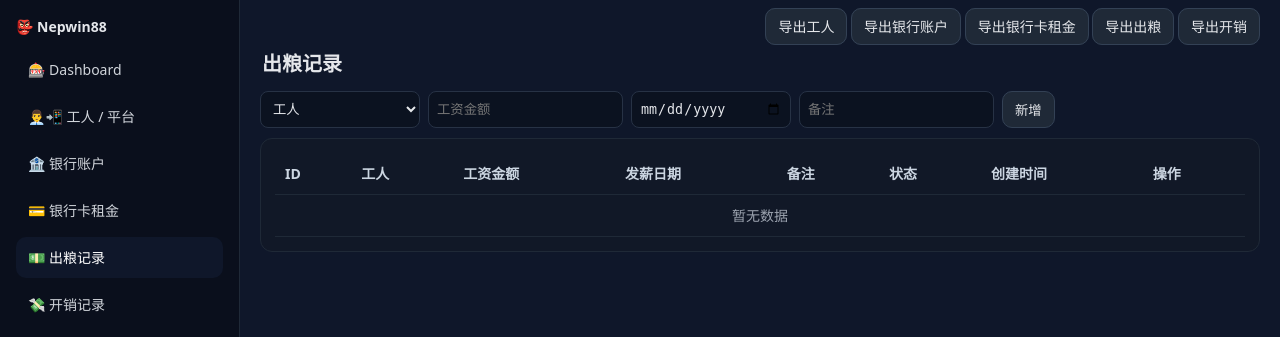
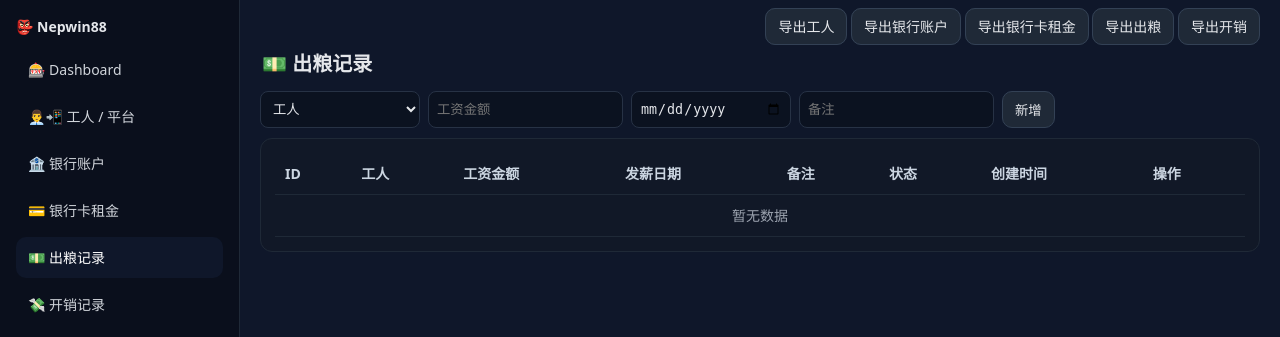
Before and after one commit to NICE188/testing1122, a Flask app: page /salaries in a window 1280 px wide. Shown: the top 337 px of the page. Run offline with Flask 3, Linux system fonts and the light colour scheme; data that the repository does not hold is empty.

Commit message:
Update salaries.html

```diff
--- a/templates/salaries.html
+++ b/templates/salaries.html
@@ -1,7 +1,7 @@
 {% extends "base.html" %}
 {% set page_title = t.salaries %}
 {% block body %}
-<h1 class="page-title">{{ t.salaries }}</h1>
+<h1 class="page-title"><span class="nav-emoji" aria-hidden="true">💵</span> {{ t.salaries }}</h1>
 
 <form class="form" method="post" action="{{ url_for('salaries_add') }}">
   <select name="worker_id" required>
```
